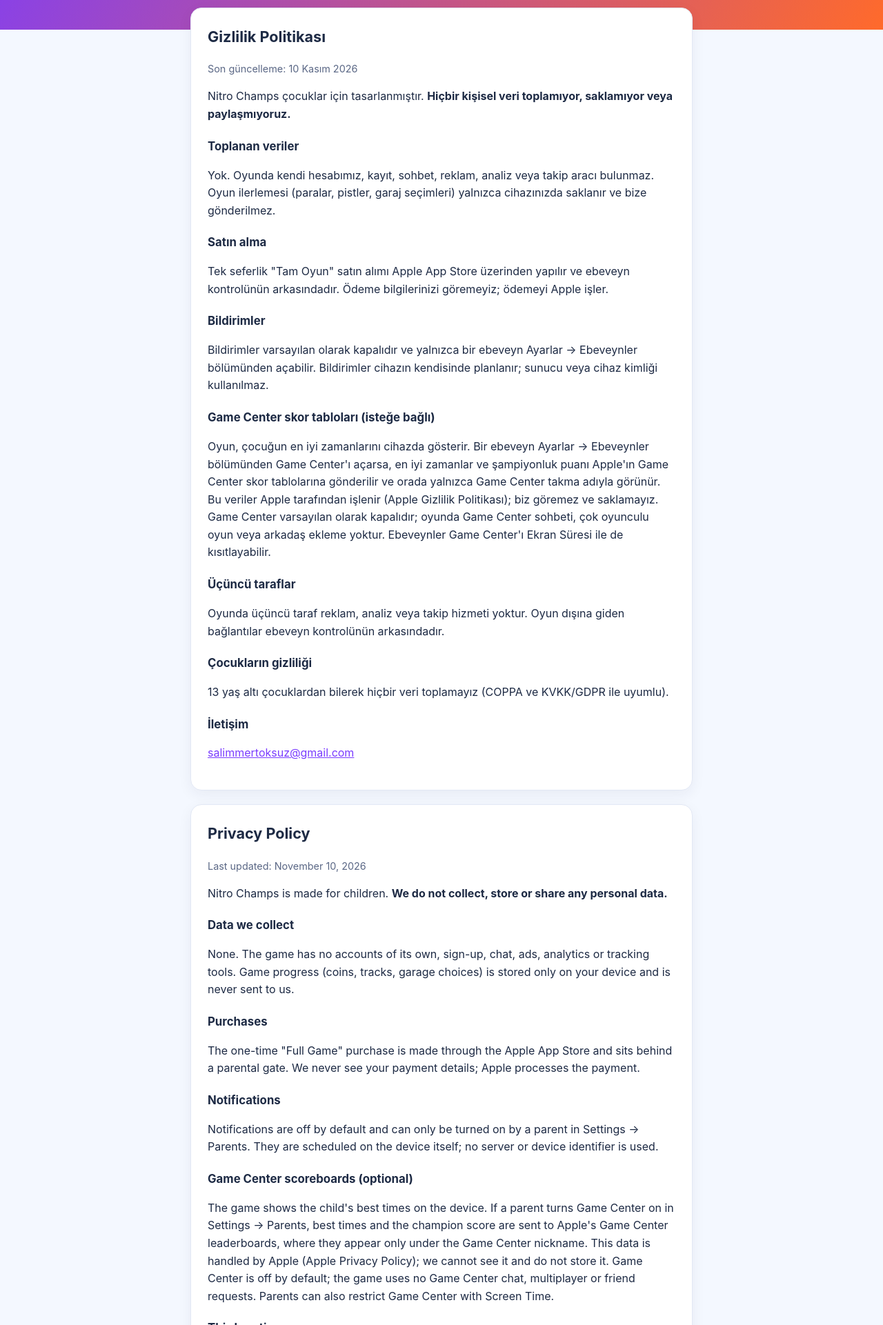
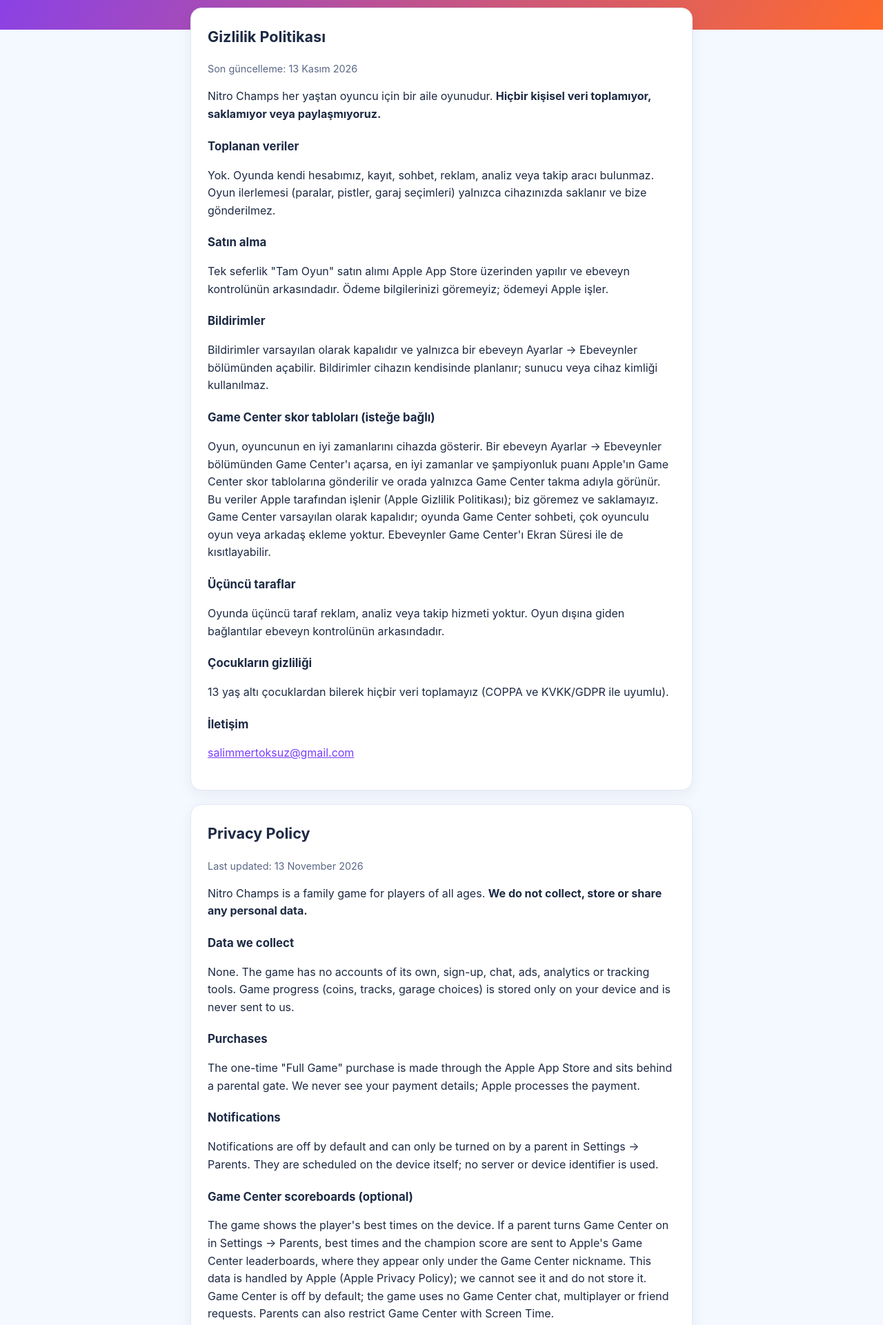
Before and after one commit to mertoksuz/nitrochamps, a plain HTML site: page privacy.html in a window 1280 px wide. Shown: the part 320-2241 px from the top of the page at 69% size. Drawn offline with Linux system fonts and the light colour scheme.

Commit message:
Family / all-ages wording (App Store 2.3.8); policy date 13 Nov 2026

```diff
--- a/privacy.html
+++ b/privacy.html
@@ -18,8 +18,8 @@
 <main>
 <section id="tr">
   <h2>Gizlilik Politikası</h2>
-  <p class="muted">Son güncelleme: 10 Kasım 2026</p>
-  <p>Nitro Champs çocuklar için tasarlanmıştır. <b>Hiçbir kişisel veri toplamıyor, saklamıyor veya paylaşmıyoruz.</b></p>
+  <p class="muted">Son güncelleme: 13 Kasım 2026</p>
+  <p>Nitro Champs her yaştan oyuncu için bir aile oyunudur. <b>Hiçbir kişisel veri toplamıyor, saklamıyor veya paylaşmıyoruz.</b></p>
   <h3>Toplanan veriler</h3>
   <p>Yok. Oyunda kendi hesabımız, kayıt, sohbet, reklam, analiz veya takip aracı bulunmaz. Oyun ilerlemesi (paralar, pistler, garaj seçimleri) yalnızca cihazınızda saklanır ve bize gönderilmez.</p>
   <h3>Satın alma</h3>
@@ -27,7 +27,7 @@
   <h3>Bildirimler</h3>
   <p>Bildirimler varsayılan olarak kapalıdır ve yalnızca bir ebeveyn Ayarlar → Ebeveynler bölümünden açabilir. Bildirimler cihazın kendisinde planlanır; sunucu veya cihaz kimliği kullanılmaz.</p>
   <h3>Game Center skor tabloları (isteğe bağlı)</h3>
-  <p>Oyun, çocuğun en iyi zamanlarını cihazda gösterir. Bir ebeveyn Ayarlar → Ebeveynler bölümünden Game Center'ı açarsa, en iyi zamanlar ve şampiyonluk puanı Apple'ın Game Center skor tablolarına gönderilir ve orada yalnızca Game Center takma adıyla görünür. Bu veriler Apple tarafından işlenir (Apple Gizlilik Politikası); biz göremez ve saklamayız. Game Center varsayılan olarak kapalıdır; oyunda Game Center sohbeti, çok oyunculu oyun veya arkadaş ekleme yoktur. Ebeveynler Game Center'ı Ekran Süresi ile de kısıtlayabilir.</p>
+  <p>Oyun, oyuncunun en iyi zamanlarını cihazda gösterir. Bir ebeveyn Ayarlar → Ebeveynler bölümünden Game Center'ı açarsa, en iyi zamanlar ve şampiyonluk puanı Apple'ın Game Center skor tablolarına gönderilir ve orada yalnızca Game Center takma adıyla görünür. Bu veriler Apple tarafından işlenir (Apple Gizlilik Politikası); biz göremez ve saklamayız. Game Center varsayılan olarak kapalıdır; oyunda Game Center sohbeti, çok oyunculu oyun veya arkadaş ekleme yoktur. Ebeveynler Game Center'ı Ekran Süresi ile de kısıtlayabilir.</p>
   <h3>Üçüncü taraflar</h3>
   <p>Oyunda üçüncü taraf reklam, analiz veya takip hizmeti yoktur. Oyun dışına giden bağlantılar ebeveyn kontrolünün arkasındadır.</p>
   <h3>Çocukların gizliliği</h3>
@@ -37,8 +37,8 @@
 </section>
 <section id="en">
   <h2>Privacy Policy</h2>
-  <p class="muted">Last updated: November 10, 2026</p>
-  <p>Nitro Champs is made for children. <b>We do not collect, store or share any personal data.</b></p>
+  <p class="muted">Last updated: 13 November 2026</p>
+  <p>Nitro Champs is a family game for players of all ages. <b>We do not collect, store or share any personal data.</b></p>
   <h3>Data we collect</h3>
   <p>None. The game has no accounts of its own, sign-up, chat, ads, analytics or tracking tools. Game progress (coins, tracks, garage choices) is stored only on your device and is never sent to us.</p>
   <h3>Purchases</h3>
@@ -46,7 +46,7 @@
   <h3>Notifications</h3>
   <p>Notifications are off by default and can only be turned on by a parent in Settings → Parents. They are scheduled on the device itself; no server or device identifier is used.</p>
   <h3>Game Center scoreboards (optional)</h3>
-  <p>The game shows the child's best times on the device. If a parent turns Game Center on in Settings → Parents, best times and the champion score are sent to Apple's Game Center leaderboards, where they appear only under the Game Center nickname. This data is handled by Apple (Apple Privacy Policy); we cannot see it and do not store it. Game Center is off by default; the game uses no Game Center chat, multiplayer or friend requests. Parents can also restrict Game Center with Screen Time.</p>
+  <p>The game shows the player's best times on the device. If a parent turns Game Center on in Settings → Parents, best times and the champion score are sent to Apple's Game Center leaderboards, where they appear only under the Game Center nickname. This data is handled by Apple (Apple Privacy Policy); we cannot see it and do not store it. Game Center is off by default; the game uses no Game Center chat, multiplayer or friend requests. Parents can also restrict Game Center with Screen Time.</p>
   <h3>Third parties</h3>
   <p>The game contains no third-party advertising, analytics or tracking services. Links that leave the game are behind a parental gate.</p>
   <h3>Children's privacy</h3>
@@ -56,8 +56,8 @@
 </section>
 <section id="es">
   <h2>Política de privacidad</h2>
-  <p class="muted">Última actualización: 10 de noviembre de 2026</p>
-  <p>Nitro Champs está hecho para niños. <b>No recopilamos, almacenamos ni compartimos ningún dato personal.</b></p>
+  <p class="muted">Última actualización: 13 de noviembre de 2026</p>
+  <p>Nitro Champs es un juego familiar para jugadores de todas las edades. <b>No recopilamos, almacenamos ni compartimos ningún dato personal.</b></p>
   <h3>Datos que recopilamos</h3>
   <p>Ninguno. El juego no tiene cuentas propias, registro, chat, anuncios, analítica ni herramientas de rastreo. El progreso (monedas, pistas, garaje) se guarda solo en tu dispositivo y nunca se nos envía.</p>
   <h3>Compras</h3>
@@ -65,7 +65,7 @@
   <h3>Notificaciones</h3>
   <p>Las notificaciones están desactivadas por defecto y solo un adulto puede activarlas en Ajustes → Padres. Se programan en el propio dispositivo; no se usa ningún servidor ni identificador del dispositivo.</p>
   <h3>Clasificaciones de Game Center (opcional)</h3>
-  <p>El juego muestra los mejores tiempos del niño en el dispositivo. Si un adulto activa Game Center en Ajustes → Padres, los mejores tiempos y los puntos de campeón se envían a las clasificaciones de Game Center de Apple, donde solo aparecen con el apodo de Game Center. Apple trata estos datos (Política de privacidad de Apple); nosotros no podemos verlos ni los guardamos. Game Center está desactivado por defecto; el juego no usa chat, multijugador ni solicitudes de amistad de Game Center. Los padres también pueden restringir Game Center con Tiempo de uso.</p>
+  <p>El juego muestra los mejores tiempos del jugador en el dispositivo. Si un adulto activa Game Center en Ajustes → Padres, los mejores tiempos y los puntos de campeón se envían a las clasificaciones de Game Center de Apple, donde solo aparecen con el apodo de Game Center. Apple trata estos datos (Política de privacidad de Apple); nosotros no podemos verlos ni los guardamos. Game Center está desactivado por defecto; el juego no usa chat, multijugador ni solicitudes de amistad de Game Center. Los padres también pueden restringir Game Center con Tiempo de uso.</p>
   <h3>Terceros</h3>
   <p>El juego no contiene servicios de publicidad, analítica ni rastreo de terceros. Los enlaces que salen del juego están protegidos por un control parental.</p>
   <h3>Privacidad de los niños</h3>
```
Also changed, not shown: index.html (+1 -1 lines).
